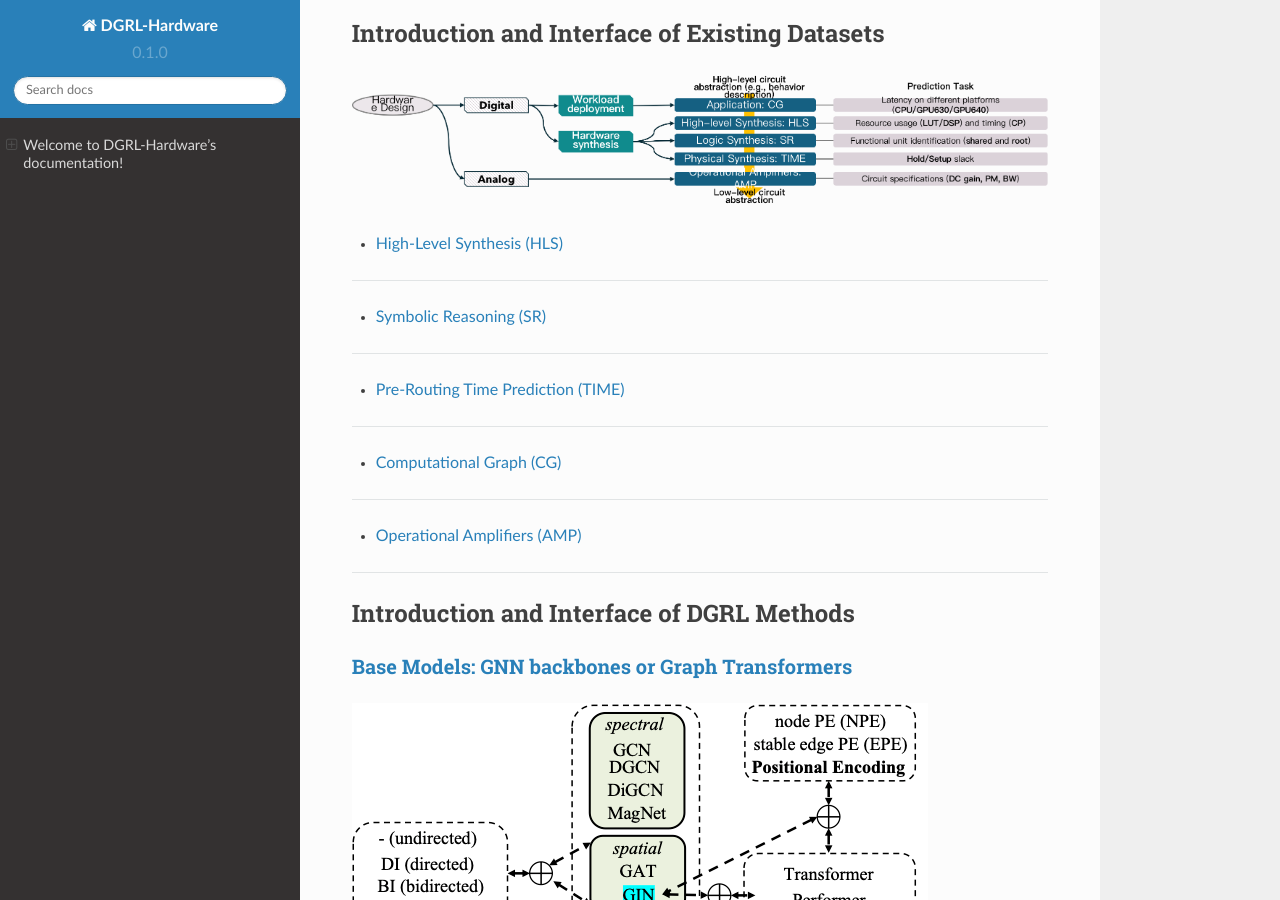
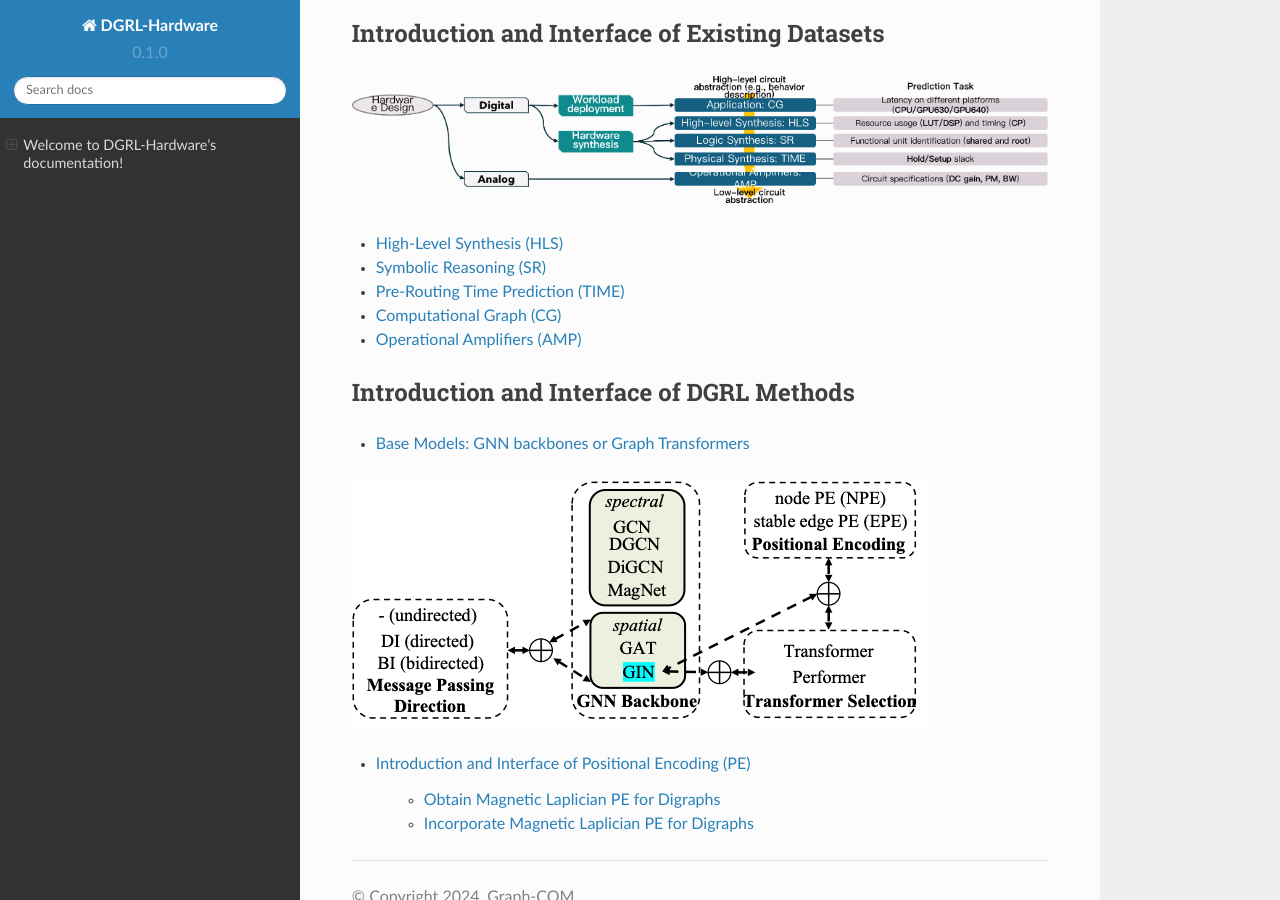
Before and after one commit to Graph-COM/Benchmark_for_DGRL_in_Hardwares, a Sphinx documentation site: the page built from docs/source/index.rst, in a window 1280 px wide and 900 px high, scrolled down 2404 px. Built offline with Sphinx 7.4.7 and the Read the Docs theme 2.0.0, drawn with Linux system fonts in a browser that asks for light colours.

```diff
--- a/docs/source/index.rst
+++ b/docs/source/index.rst
@@ -67,34 +67,28 @@ Introduction and Interface of Existing Datasets
    :alt: Selected Datasets and Tasks
 
 - `High-Level Synthesis (HLS) <data/hls.html>`_
-~~~~~~~~~~~~~~~~~~~~~~~~~~~~~~~~~~~~~~~~~~~~~~~~
 
 - `Symbolic Reasoning (SR) <data/sr.html>`_
-~~~~~~~~~~~~~~~~~~~~~~~~~~~~~~~~~~~~~~~~~~~~~
 
 - `Pre-Routing Time Prediction (TIME) <data/time.html>`_
-~~~~~~~~~~~~~~~~~~~~~~~~~~~~~~~~~~~~~~~~~~~~~~~~~~~~~~~~~~
 
 - `Computational Graph (CG) <data/cg.html>`_
-~~~~~~~~~~~~~~~~~~~~~~~~~~~~~~~~~~~~~~~~~~~~
 
 - `Operational Amplifiers (AMP) <data/amp.html>`_
-~~~~~~~~~~~~~~~~~~~~~~~~~~~~~~~~~~~~~~~~~~~~~~~~~~
 
 
 Introduction and Interface of DGRL Methods
 --------------------------------------------
 
 
+- `Base Models: GNN backbones or Graph Transformers <DGRL/base_model.html>`_
 
-`Base Models: GNN backbones or Graph Transformers <DGRL/base_model.html>`_
-~~~~~~~~~~~~~~~~~~~~~~~~~~~~~~~~~~~~~~~~~~~~~~~~~~~~~~~~~~~~~~~~~~~~~~~~~~~~~
 
 .. image:: fig/combination_method.png
 
-`Introduction and Interface of Positional Encoding (PE) <intro_pe.html>`_
-~~~~~~~~~~~~~~~~~~~~~~~~~~~~~~~~~~~~~~~~~~~~~~~~~~~~~~~~~~~~~~~~~~~~~~~~~~~~~~
+- `Introduction and Interface of Positional Encoding (PE) <intro_pe.html>`_
 
-- `Obtain Magnetic Laplician PE for Digraphs <DGRL/PE_obtain.html>`_
 
-- `Incorporate Magnetic Laplician PE for Digraphs <DGRL/PE_usage.html>`_
+   - `Obtain Magnetic Laplician PE for Digraphs <DGRL/PE_obtain.html>`_
+
+   - `Incorporate Magnetic Laplician PE for Digraphs <DGRL/PE_usage.html>`_
```
